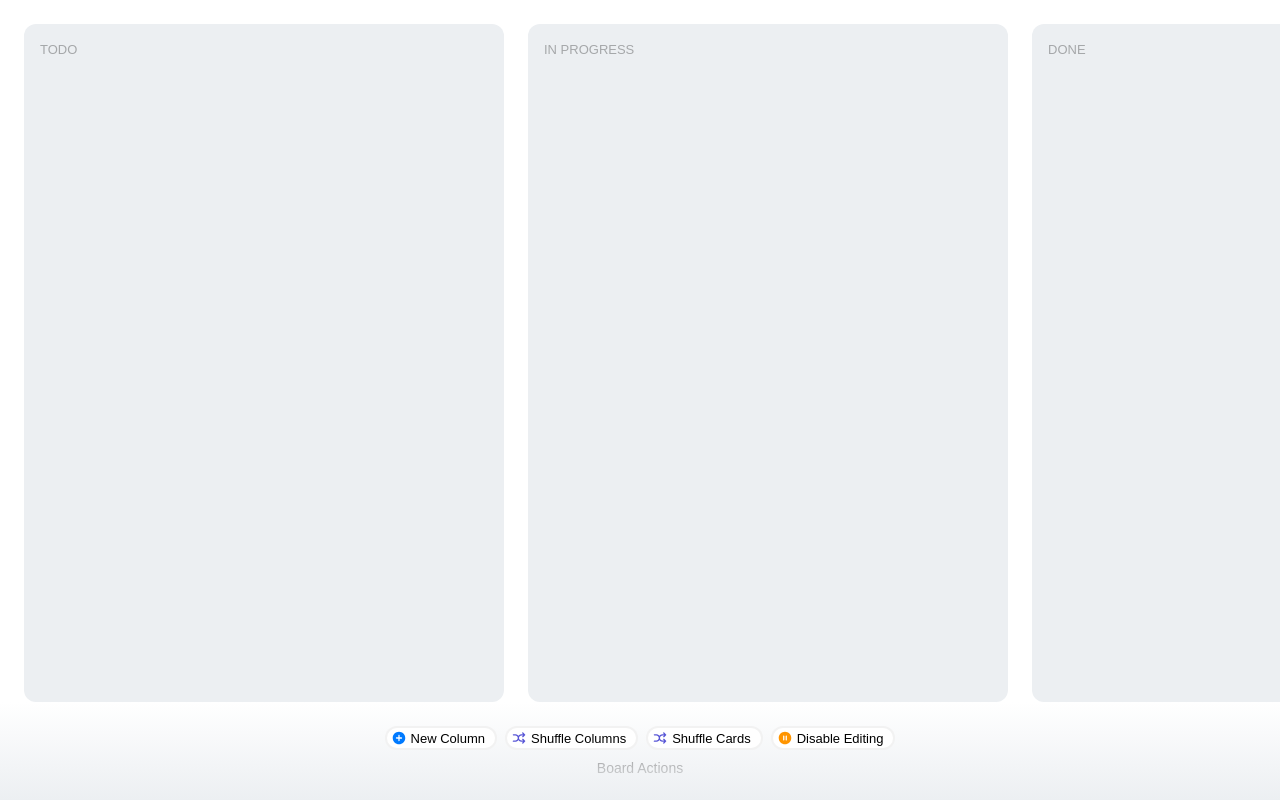
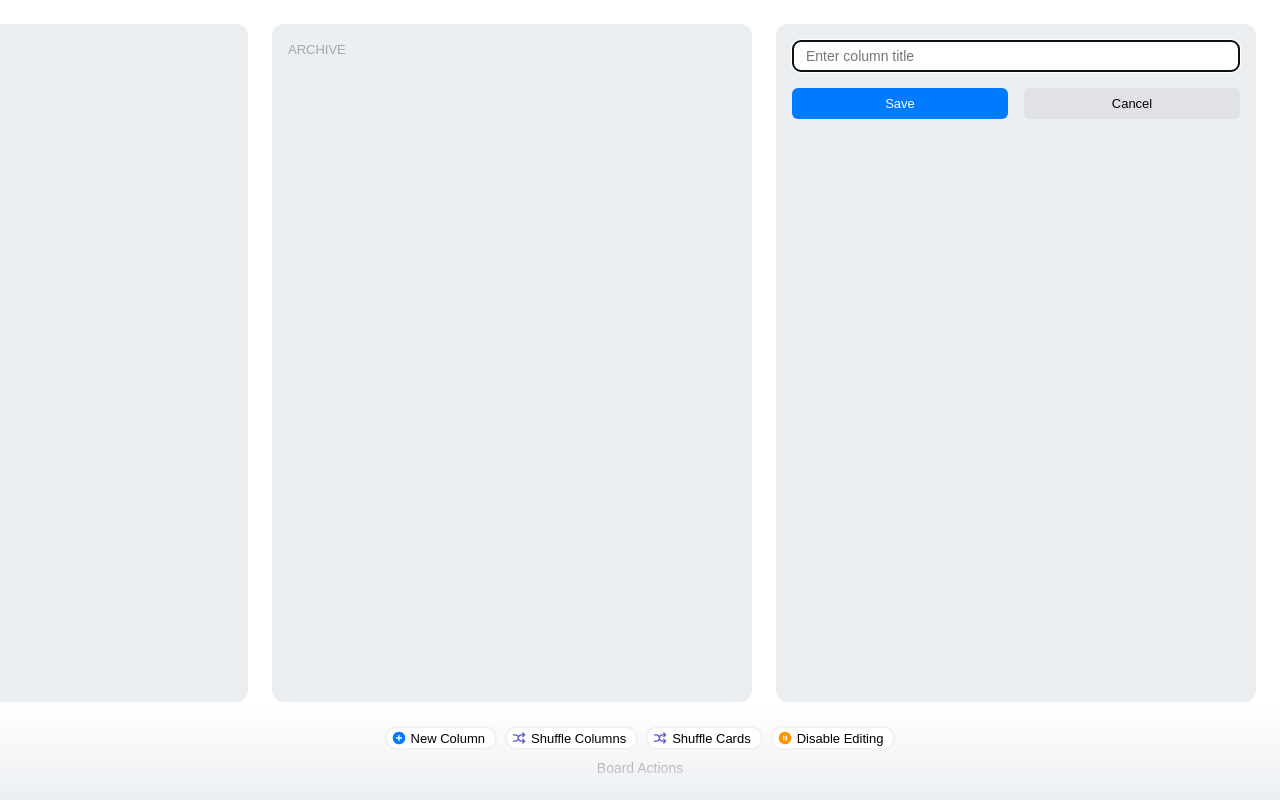
Before and after one commit to AbdulAzizi/vue-kanban-v1, a Vue app: page / in a window 1280 px wide. Both pictures are taken after a click on the button "New Column". Built offline with nearby package versions, Linux system fonts and the light colour scheme.

Commit message:
Implement New column feature

```diff
--- a/src/components/KanbanBoard.vue
+++ b/src/components/KanbanBoard.vue
@@ -1,7 +1,8 @@
 <script lang="ts" setup>
-    import KanbanColumn from './KanbanColumn.vue';
     import { reactive, useId, ref } from 'vue';
     import type { KanbanColumnType } from '../types/kanbanTypes';
+    import KanbanColumn from './KanbanColumn.vue';
+    import KanbanColumnForm from './KanbanColumnForm.vue';
 
     const columns = reactive<KanbanColumnType[]>([
         { id: useId(), title: 'Todo', order: 1, cards: [] },
@@ -12,6 +13,7 @@
     ]);
 
     const draggedColumn = ref<KanbanColumnType | null>(null);
+    const displayColumnForm = ref(false);
 
     const setDraggedColumn = (column: KanbanColumnType) => {
         draggedColumn.value = column;
@@ -38,6 +40,17 @@
             col.order = orders[i];
         });
     };
+
+    const addColumn = (title: string) => {
+        const maxOrder = Math.max(...columns.map(c => c.order), 0);
+        columns.push({
+            id: useId(),
+            title,
+            order: maxOrder + 1,
+            cards: [],
+        });
+        displayColumnForm.value = false;
+    };
 </script>
 
 <template>
@@ -51,12 +64,17 @@
                 @drag-start="setDraggedColumn"
                 @reorder="reorderColumns"
             />
+            <KanbanColumnForm
+                v-if="displayColumnForm"
+                @save="addColumn"
+                @cancel="displayColumnForm = false"
+            />
         </section>
 
         <footer class="kanban-footer">
             <div class="kanban-actions">
                 <div class="buttons-row">
-                    <button type="button" class="button icon-button">
+                    <button @click="displayColumnForm = true" type="button" class="button icon-button">
                         <img alt="" src="../assets/plus.svg" class="icon" />
                         <span>New Column</span>
                     </button>
--- a/src/components/KanbanColumn.vue
+++ b/src/components/KanbanColumn.vue
@@ -47,7 +47,7 @@
 </template>
 
 
-<style scoped>
+<style>
 .kanban-column {
     flex: 0 0 auto;
     width: 448px;
--- /dev/null
+++ b/src/components/KanbanColumnForm.vue
@@ -0,0 +1,97 @@
+<script lang="ts" setup>
+    import { ref, onMounted } from 'vue';
+
+    const emit = defineEmits<{
+        (e: 'save', title: string): void;
+        (e: 'cancel'): void;
+    }>();
+
+    const title = ref('');
+
+    const save = () => {
+        if (title.value.trim()) {
+        emit('save', title.value.trim());
+        title.value = '';
+        }
+    };
+
+    const cancel = () => {
+        emit('cancel');
+        title.value = '';
+    };
+
+    const inputRef = ref<HTMLInputElement | null>(null);
+
+    onMounted(() => {
+        inputRef.value?.focus();
+    });
+</script>
+
+<template>
+    <article class="kanban-column kanban-column-form">
+        <input
+            ref="inputRef"
+            v-model="title"
+            type="text"
+            placeholder="Enter column title"
+            class="column-input"
+        />
+        <div class="form-actions">
+            <button @click="save" class="button primary">Save</button>
+            <button @click="cancel" class="button secondary">Cancel</button>
+        </div>
+    </article>
+</template>
+
+<style scoped>
+.kanban-column-form {
+    display: flex;
+    flex-direction: column;
+    order: 9999999;
+    cursor: default;
+}
+
+.column-input {
+    width: 100%;
+    height: 32px;
+    padding: 6px 12px;
+    font-size: 14px;
+    border: 2px solid var(--vt-c-grey);
+    border-radius: 8px;
+    margin-bottom: 16px;
+    background-color: var(--vt-c-white);
+    box-sizing: border-box;
+}
+
+.form-actions {
+    display: flex;
+    gap: 16px;
+}
+
+.button {
+    padding: 8px 12px;
+    border: none;
+    border-radius: 6px;
+    cursor: pointer;
+    font-size: 13px;
+    width: 100%;
+    transition: all 0.2s ease;
+}
+
+.primary {
+    background-color: var(--vt-c-blue-1);
+    color: white;
+}
+
+.primary:hover {
+    opacity: 0.8;
+}
+
+.secondary {
+    background-color: var(--vt-c-black-005);
+}
+
+.secondary:hover {
+    background-color: var(--vt-c-black-015);
+}
+</style>
```
